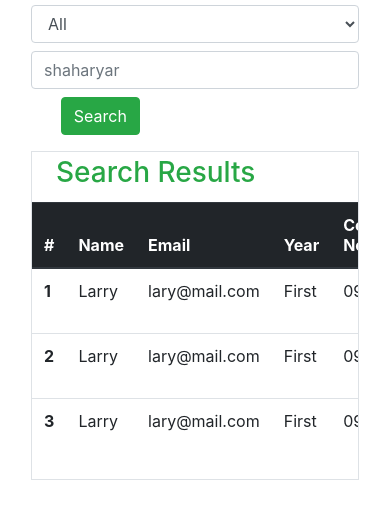
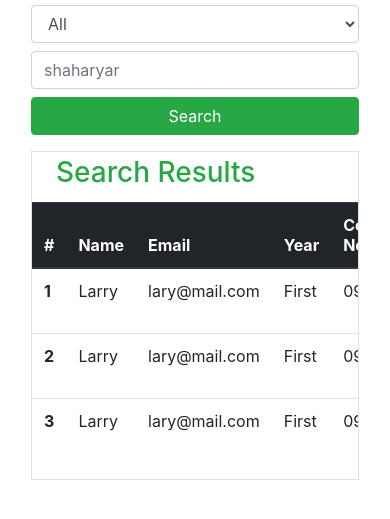
Before and after one commit to SHAHARYAR1255/searchBar, a plain HTML site: page index.html in a window 390 px wide. Shown: the part 137-656 px from the top of the page. Drawn offline with nearby package versions, Linux system fonts and the light colour scheme; a script that the page names is missing.

Commit message:
inline form responsive 2

```diff
--- a/index.html
+++ b/index.html
@@ -39,8 +39,8 @@
                     <span class="col-md-3 col-sm-12"> <input type="search " id="search " value=""
                             class="form-control mt-2" placeholder="shaharyar">
                     </span>
-                    <span class="col-md-2 col-sm-6 offset-1"><button type="button "
-                            class="btn btn-success mt-2">Search</button></span>
+                    <span class="col-md-2 offset-md-1"><button type="button"
+                            class="btn btn-success mt-2 col-sm-12">Search</button></span>
                 </form>
             </div>
 
```
